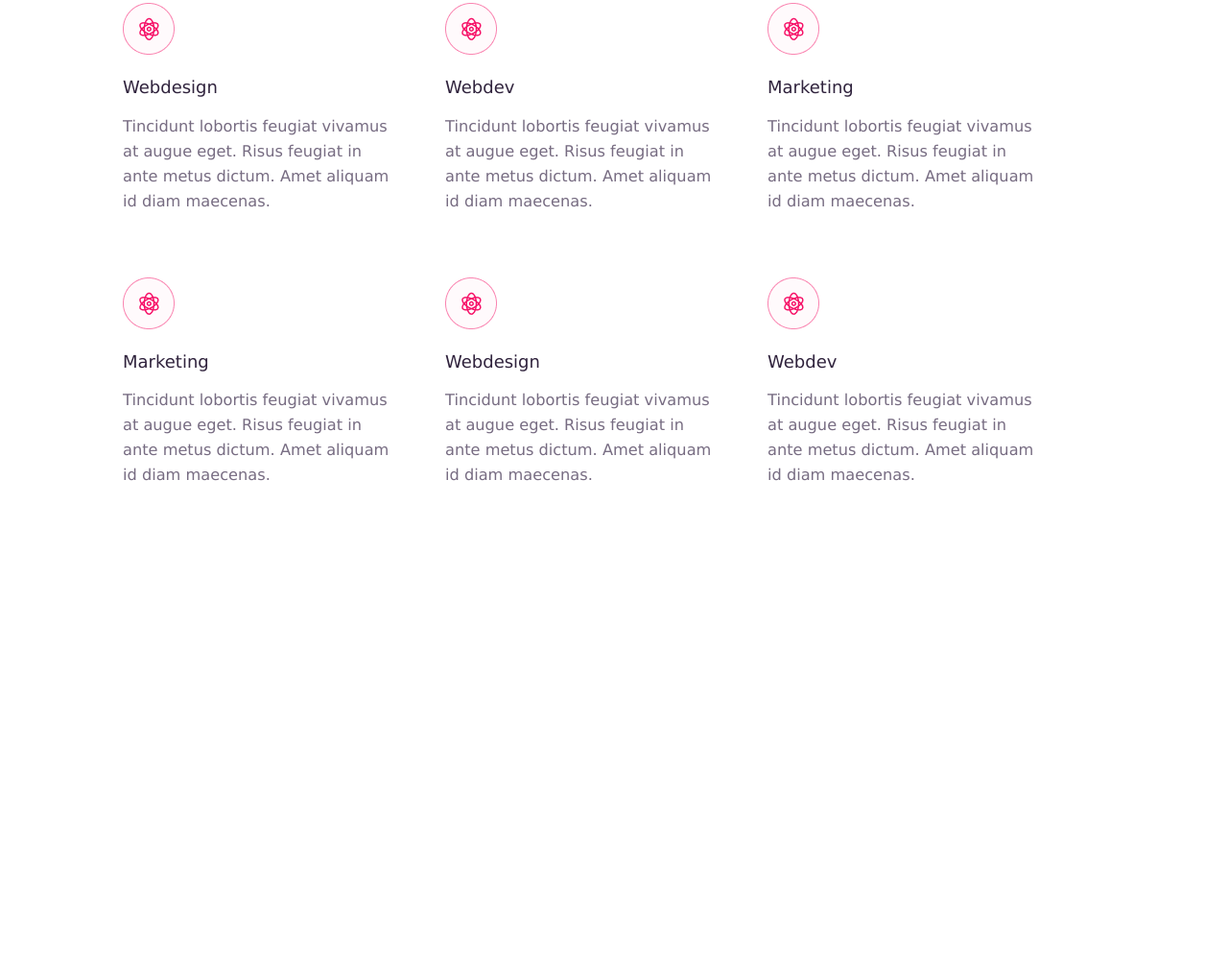
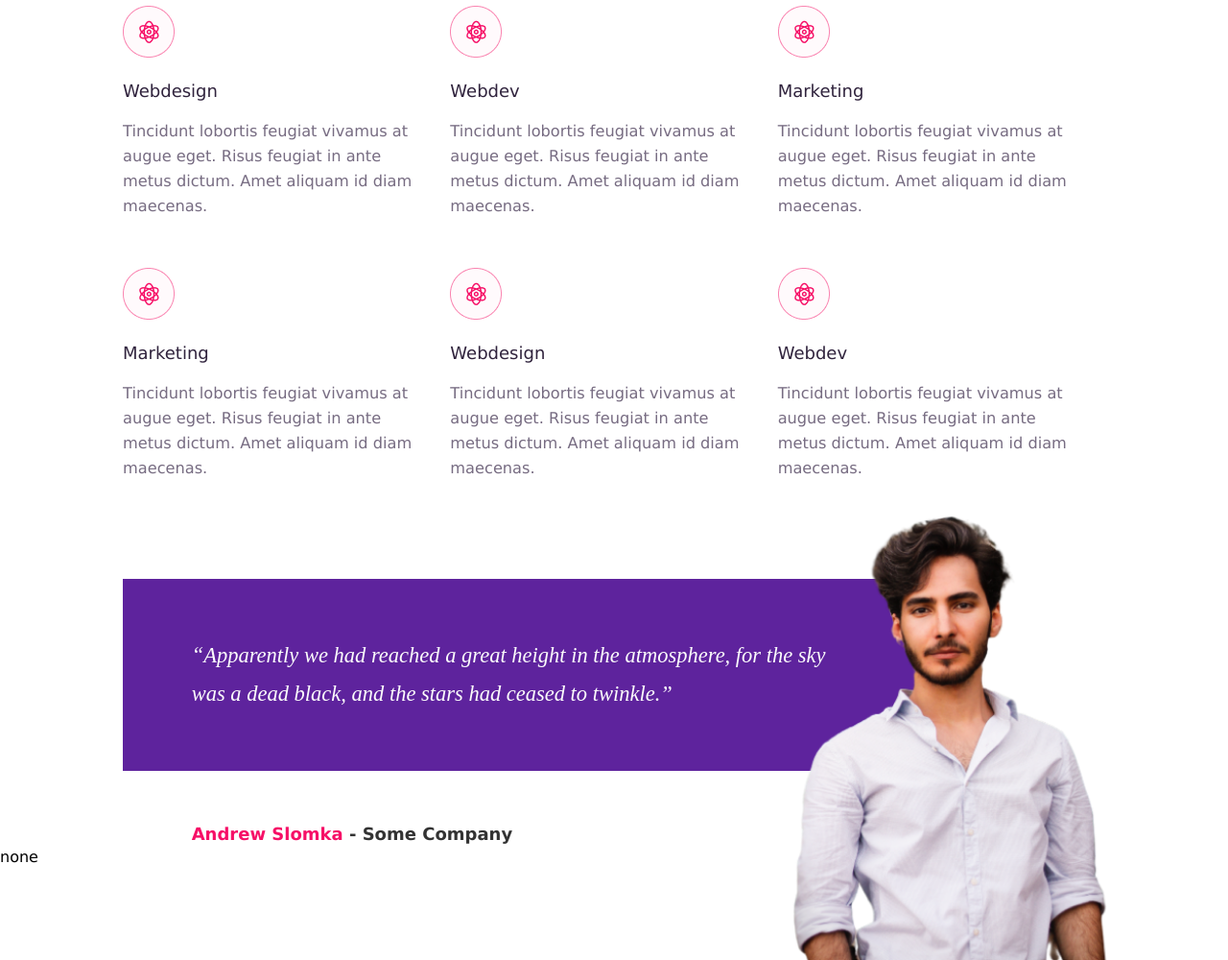
Before and after one commit to dims745/FrontSecondTask, a plain HTML site: page index.html in a window 1280 px wide. Shown: the part 1052-2052 px from the top of the page at 96% size. Before the commit the page ends 1560 px from the top, so only its background shows below. Drawn offline with Linux system fonts and the light colour scheme; files whose address does not match are found by name.

Commit message:
finish intro

```diff
--- a/index.html
+++ b/index.html
@@ -5,7 +5,7 @@
     <title>second task</title>
     <meta charset="utf-8">
     <link rel="stylesheet" href="./styles/header.css">
-    <link rel="stylesheet" href="./styles/services.css">
+    <link rel="stylesheet" href="./styles/intro.css">
 </head>
 
 <body>
@@ -61,7 +61,7 @@
         </div>
     </header>
     <main>
-        <section class="services">
+        <section class="intro">
             <span class="header1">
                 What we can do?
             </span>
@@ -70,7 +70,7 @@
             </span>
             <div class="serviceGrid">
                 <div>
-                    <img src="./images/servicesIcon.png">
+                    <img src="./images/introIcon.png">
                     <span>
                         Webdesign
                     </span>
@@ -80,7 +80,7 @@
                 </div>
 
                 <div>
-                    <img src="./images/servicesIcon.png">
+                    <img src="./images/introIcon.png">
                     <span>
                         Webdev
                     </span>
@@ -90,7 +90,7 @@
                 </div>
 
                 <div>
-                    <img src="./images/servicesIcon.png">
+                    <img src="./images/introIcon.png">
                     <span>
                         Marketing
                     </span>
@@ -100,7 +100,7 @@
                 </div>
 
                 <div>
-                    <img src="./images/servicesIcon.png">
+                    <img src="./images/introIcon.png">
                     <span>
                         Marketing
                     </span>
@@ -110,7 +110,7 @@
                 </div>
 
                 <div>
-                    <img src="./images/servicesIcon.png">
+                    <img src="./images/introIcon.png">
                     <span>
                         Webdesign
                     </span>
@@ -120,7 +120,7 @@
                 </div>
 
                 <div>
-                    <img src="./images/servicesIcon.png">
+                    <img src="./images/introIcon.png">
                     <span>
                         Webdev
                     </span>
@@ -129,6 +129,25 @@
                     </span>
                 </div>
             </div>
+            <div class="quote">
+                <img class="photo1" src="images/Photo1.png">
+                <div>
+                    <span>
+                        “Apparently we had reached a great height in the atmosphere, for the sky was a dead black, and the stars had ceased to twinkle.”
+                    </span>
+                </div>
+                <div class="name">
+                    <span>
+                        Andrew Slomka
+                    </span>
+                    <span>
+                        - Some Company
+                    </span>
+                </div>
+            </div>
+        </section>
+        <section class="features">
+            none
         </section>
     </main>
 </body>
--- /dev/null
+++ b/styles/intro.css
@@ -0,0 +1,94 @@
+.intro {
+    padding-left: 10%;
+    padding-right: 10%;
+    padding-top: 12%;
+    display: flex;
+    flex-direction: column;
+}
+.intro > .header1 {
+    font-style: normal;
+    font-weight: 800;
+    font-size: 12.6px;
+    line-height: 26px;
+    letter-spacing: 6px;
+    text-transform: uppercase;
+    color: #F61067;
+}
+.intro > .header2 {
+    font-style: normal;
+    font-weight: 500;
+    font-size: 45px;
+    line-height: 67px;
+    color: #30233D;
+    padding-bottom: 4%;
+}
+.intro > .serviceGrid {
+    display: grid;
+    grid-template-columns: 1fr 1fr 1fr;
+}
+.intro > .serviceGrid > div {
+    display: flex;
+    flex-direction: column;
+    margin-bottom: 15%;
+    margin-right: 10%;
+}
+.intro > .serviceGrid img {
+    width: fit-content;
+}
+.intro > .serviceGrid img + span {
+    margin-bottom: 5%;
+    margin-top: 7%;
+    font-style: normal;
+    font-weight: 500;
+    font-size: 18px;
+    line-height: 27px;
+    color: #30233D;
+}
+.intro > .serviceGrid img + span + span {
+    font-style: normal;
+    font-weight: normal;
+    font-size: 16.2px;
+    line-height: 26px;
+    color: #776C82;
+}
+.intro > .quote {
+    padding-top: 5%;
+    display: flex;
+    flex-direction: column;
+    position: relative;
+}
+.intro .photo1 {
+    width: 50vh;
+    position: absolute;
+    left: 64%;
+    top: -20%;
+}
+.intro .photo1 + div {
+    display: flex;
+    justify-content: center;
+    align-items: center;
+    width: 65%;
+    height: 200px;
+    padding-left: 7%;
+    padding-right: 13%;
+    color: #FCFCFC;
+    background-color: #5E239D;
+    font-family: Noticia Text;
+    font-style: italic;
+    font-weight: normal;
+    font-size: 22.5px;
+    line-height: 40px;
+}
+.intro .name {
+    margin-left: 7%;
+    margin-top: 5%;
+    font-weight: 800;
+    font-size: 18px;
+    line-height: 29px;
+}
+.intro .name :first-child {
+   color: #F61067;
+}
+.intro .name :last-child {
+    color: #333;
+}
--- a/styles/services.css
+++ /dev/null
@@ -1,53 +0,0 @@
-.services {
-    padding-left: 10%;
-    padding-right: 15%;
-    padding-top: 12%;
-    display: flex;
-    flex-direction: column;
-}
-.services > .header1 {
-    font-style: normal;
-    font-weight: 800;
-    font-size: 12.6px;
-    line-height: 26px;
-    letter-spacing: 6px;
-    text-transform: uppercase;
-    color: #F61067;
-}
-.services > .header2 {
-    font-style: normal;
-    font-weight: 500;
-    font-size: 45px;
-    line-height: 67px;
-    color: #30233D;
-    padding-bottom: 4%;
-}
-.services > .serviceGrid {
-    display: grid;
-    grid-column-gap: 5%;
-    grid-row-gap: 15%;
-    grid-template-columns: 1fr 1fr 1fr;
-}
-.services > .serviceGrid > div {
-    display: flex;
-    flex-direction: column;
-}
-.services > .serviceGrid img {
-    width: fit-content;
-}
-.services > .serviceGrid img + span {
-    margin-bottom: 5%;
-    margin-top: 7%;
-    font-style: normal;
-    font-weight: 500;
-    font-size: 18px;
-    line-height: 27px;
-    color: #30233D;
-}
-.services > .serviceGrid img + span + span {
-    font-style: normal;
-    font-weight: normal;
-    font-size: 16.2px;
-    line-height: 26px;
-    color: #776C82;
-}
```
Also changed, not shown: images/Photo1.png (added), images/introIcon.png (renamed from images/servicesIcon.png).
